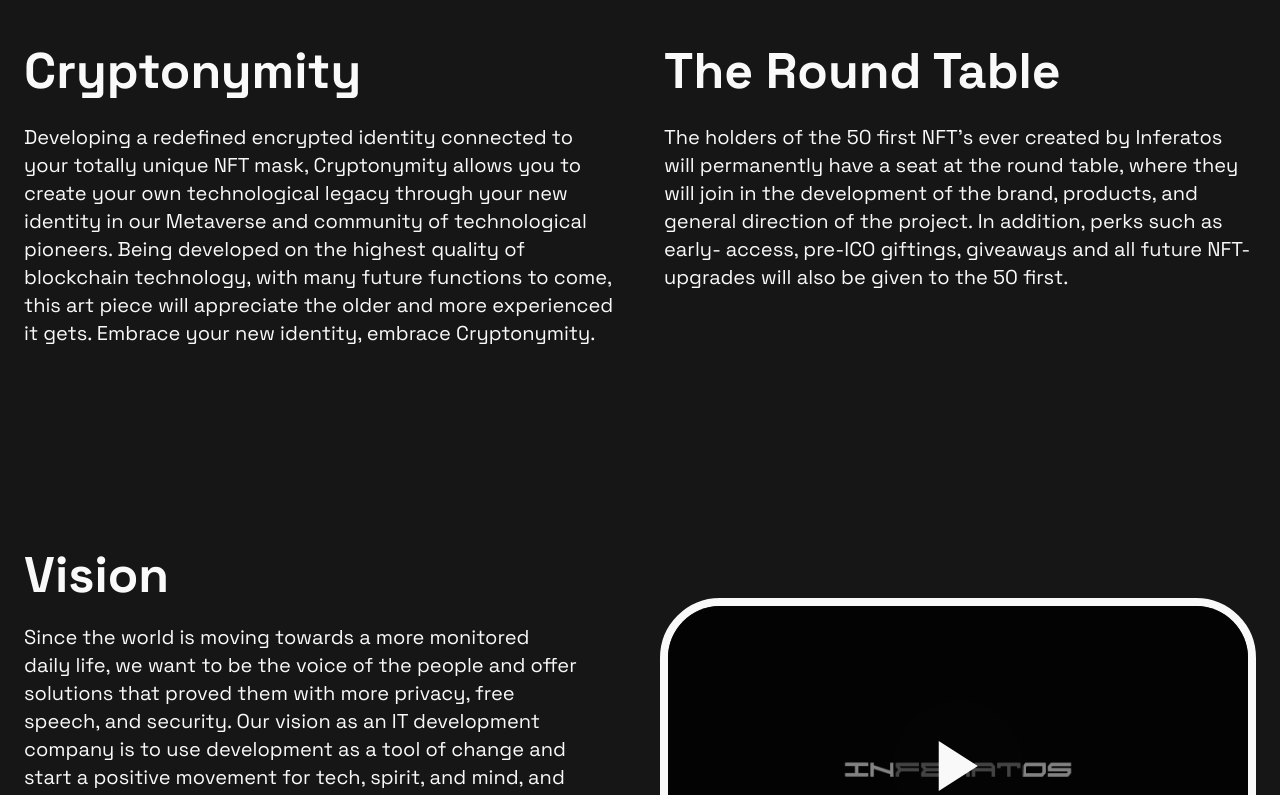
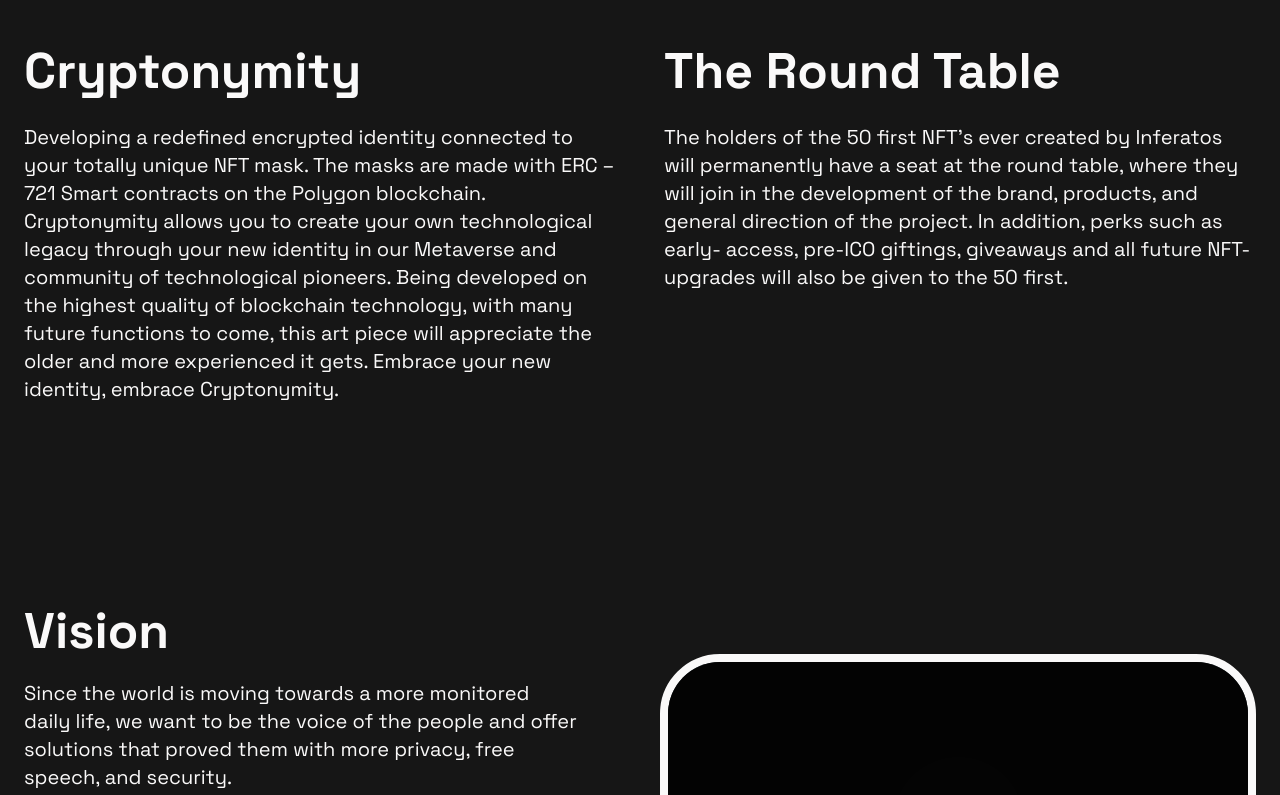
Before and after one commit to falickaj/inferatos-app, a Next.js app: page / in a window 1280 px wide. Shown: the part 1580-2375 px from the top of the page. Built offline with nearby package versions, Linux system fonts and the light colour scheme.

Commit message:
space test

```diff
--- a/src/sections/TwoColText/index.jsx
+++ b/src/sections/TwoColText/index.jsx
@@ -33,12 +33,13 @@ export default function TwoColText() {
           viewport={{ once: true }}
           className="mt-8 text-lg leading-8 text-center md:text-left max-w-3xl mx-auto md:text-xl"
         >
-Developing a redefined encrypted identity connected to your totally unique NFT
-mask, Cryptonymity allows you to create your own technological legacy through your
-new identity in our Metaverse and community of technological pioneers. Being
-developed on the highest quality of blockchain technology, with many future functions
-to come, this art piece will appreciate the older and more experienced it gets.
-Embrace your new identity, embrace Cryptonymity.
+            Developing a redefined encrypted identity connected to your totally unique NFT mask. The masks
+            are made with ERC – 721 Smart contracts on the Polygon blockchain.
+            Cryptonymity allows you to create your own technological legacy through your new identity in our
+            Metaverse and community of technological pioneers.
+            Being developed on the highest quality of blockchain technology, with many future functions to
+            come, this art piece will appreciate the older and more experienced it gets.
+            Embrace your new identity, embrace Cryptonymity.
         </motion.h4>
       </div>
       <div className="w-full mt-16 md:mt-0 md:w-6/12 md:pl-6">
@@ -72,11 +73,11 @@ Embrace your new identity, embrace Cryptonymity.
           viewport={{ once: true }}
           className="mt-8 text-lg leading-8 text-center md:text-left max-w-3xl mx-auto md:text-xl"
         >
-The holders of the 50 first NFT's ever created by Inferatos will permanently have a
-seat at the round table, where they will join in the development of the brand,
-products, and general direction of the project. In addition, perks such as early-
-access, pre-ICO giftings, giveaways and all future NFT-upgrades will also be given to
-the 50 first.
+            The holders of the 50 first NFT&#39;s ever created by Inferatos will permanently have a seat at the round
+            table, where they will join in the development of the brand, products, and general direction of the
+            project.
+            In addition, perks such as early- access, pre-ICO giftings, giveaways and all future NFT-upgrades will
+            also be given to the 50 first.
         </motion.h4>
       </div>
     </div>
--- a/src/sections/Vision/index.jsx
+++ b/src/sections/Vision/index.jsx
@@ -19,9 +19,10 @@ export default function Vision() {
         <h4 className="text-lg leading-8 text-center md:text-left md:text-xl mt-7 md:mb-8 lg:pr-10">
         Since the world is moving towards a more monitored daily life, we want to be the
 voice of the people and offer solutions that proved them with more privacy, free
-speech, and security. Our vision as an IT development company is to use
+speech, and security.<br/>
+            Our vision as an IT development company is to use
 development as a tool of change and start a positive movement for tech, spirit, and
-mind, and unite the three not for profits but for sustainable humane growth.
+mind, and unite the three not for profits but for sustainable humane growth.<br/>
 Therefore, we pledge to donate 25% of our net NFT-proceeds to organizations
 aligned with our values.
         </h4>
```
